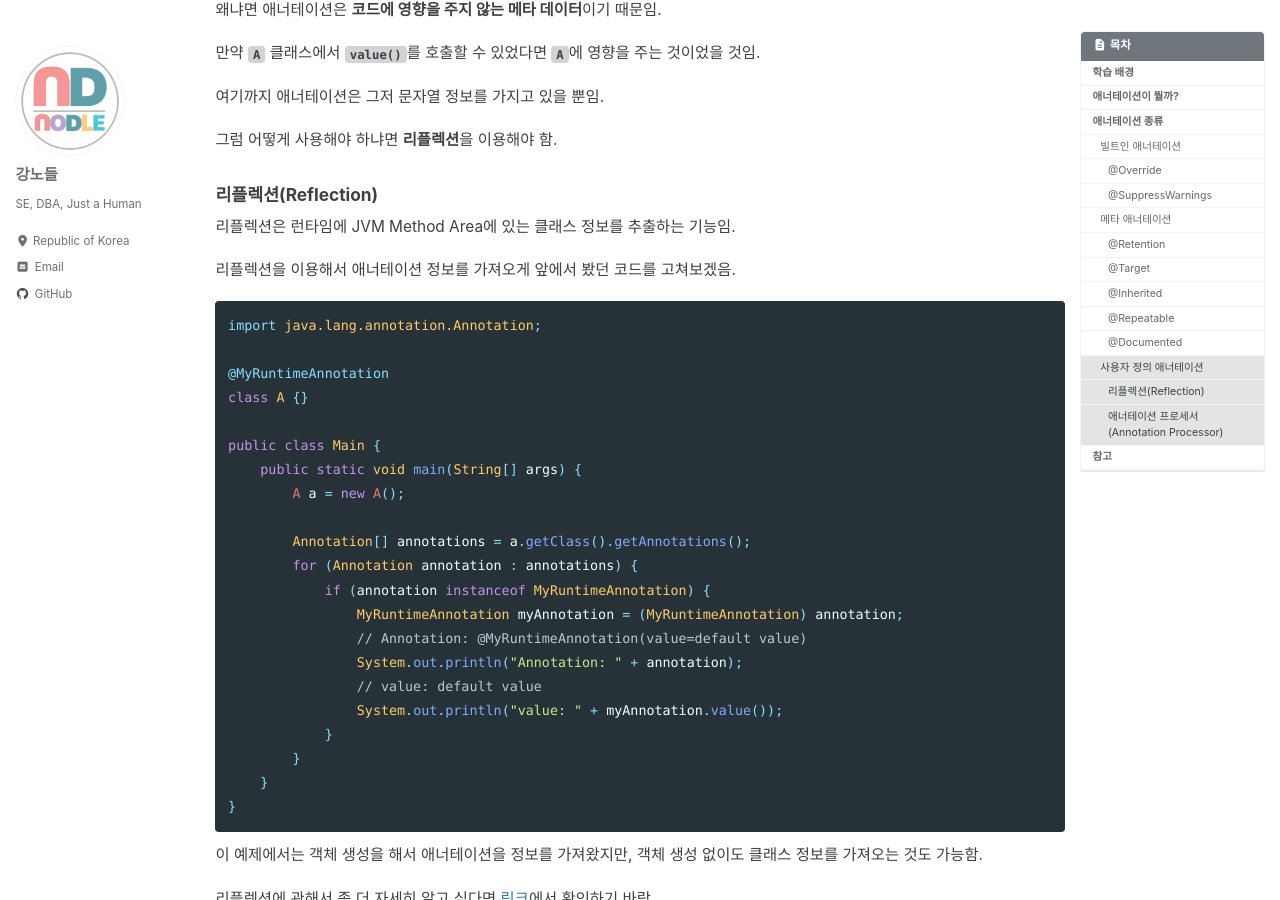
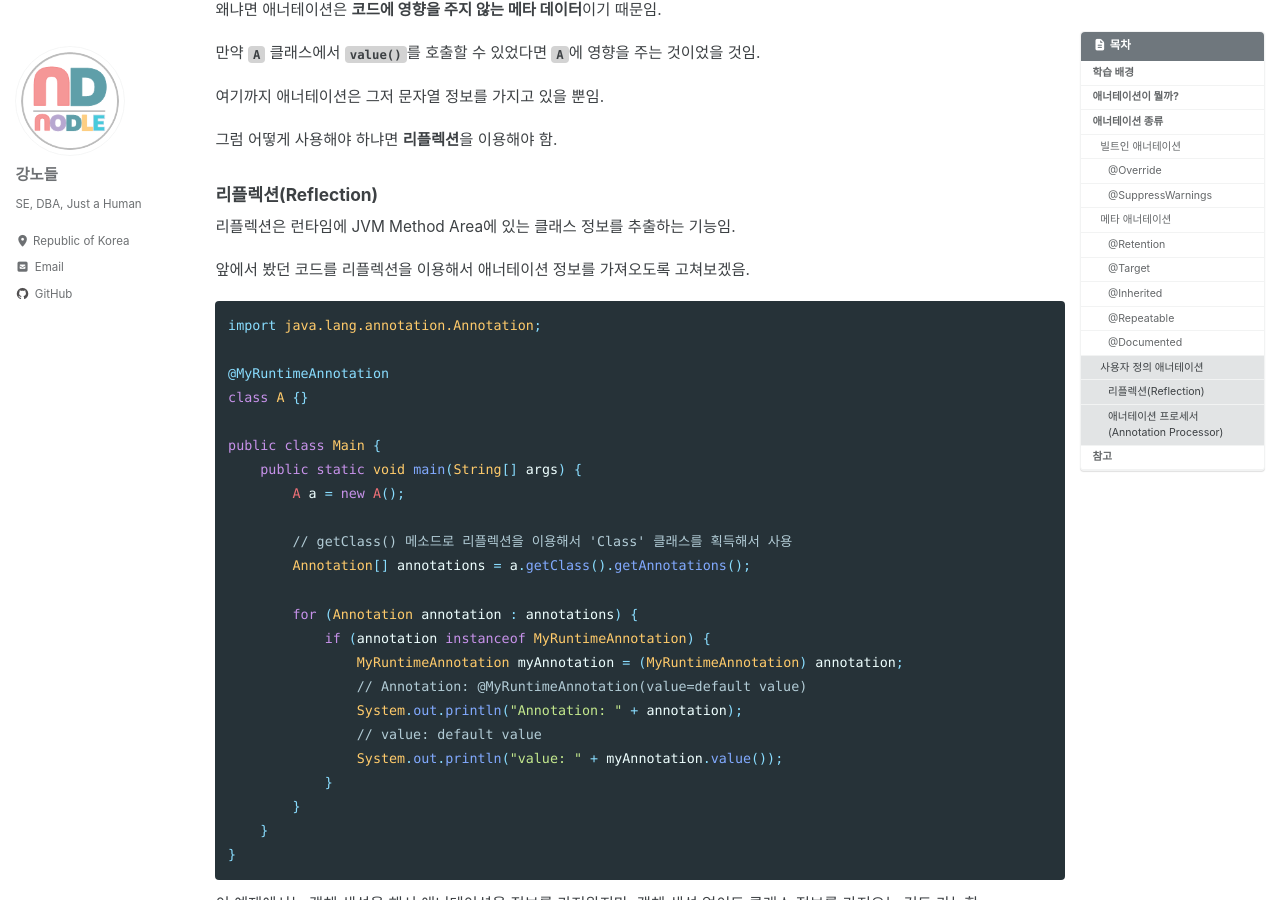
Before and after one commit to NodleKang/nodlekang.github.io, a Jekyll site: the page built from _posts/java/2024-12-29-java-annotation.md, in a window 1280 px wide and 900 px high, scrolled down 3861 px. Built offline with Jekyll 4.4.1, drawn with Linux system fonts in a browser that asks for light colours; cached includes are drawn as plain includes; some web fonts are replaced.

Commit message:
문장 수정

````diff
--- a/_posts/java/2024-12-29-java-annotation.md
+++ b/_posts/java/2024-12-29-java-annotation.md
@@ -182,7 +182,7 @@ public class Main {
 
 리플렉션은 런타임에 JVM Method Area에 있는 클래스 정보를 추출하는 기능임.
 
-리플렉션을 이용해서 애너테이션 정보를 가져오게 앞에서 봤던 코드를 고쳐보겠음.
+앞에서 봤던 코드를 리플렉션을 이용해서 애너테이션 정보를 가져오도록 고쳐보겠음.
 
 ```java
 import java.lang.annotation.Annotation;
@@ -194,7 +194,9 @@ public class Main {
     public static void main(String[] args) {
         A a = new A();
 
+        // getClass() 메소드로 리플렉션을 이용해서 'Class' 클래스를 획득해서 사용
         Annotation[] annotations = a.getClass().getAnnotations();
+
         for (Annotation annotation : annotations) {
             if (annotation instanceof MyRuntimeAnnotation) {
                 MyRuntimeAnnotation myAnnotation = (MyRuntimeAnnotation) annotation;
````
